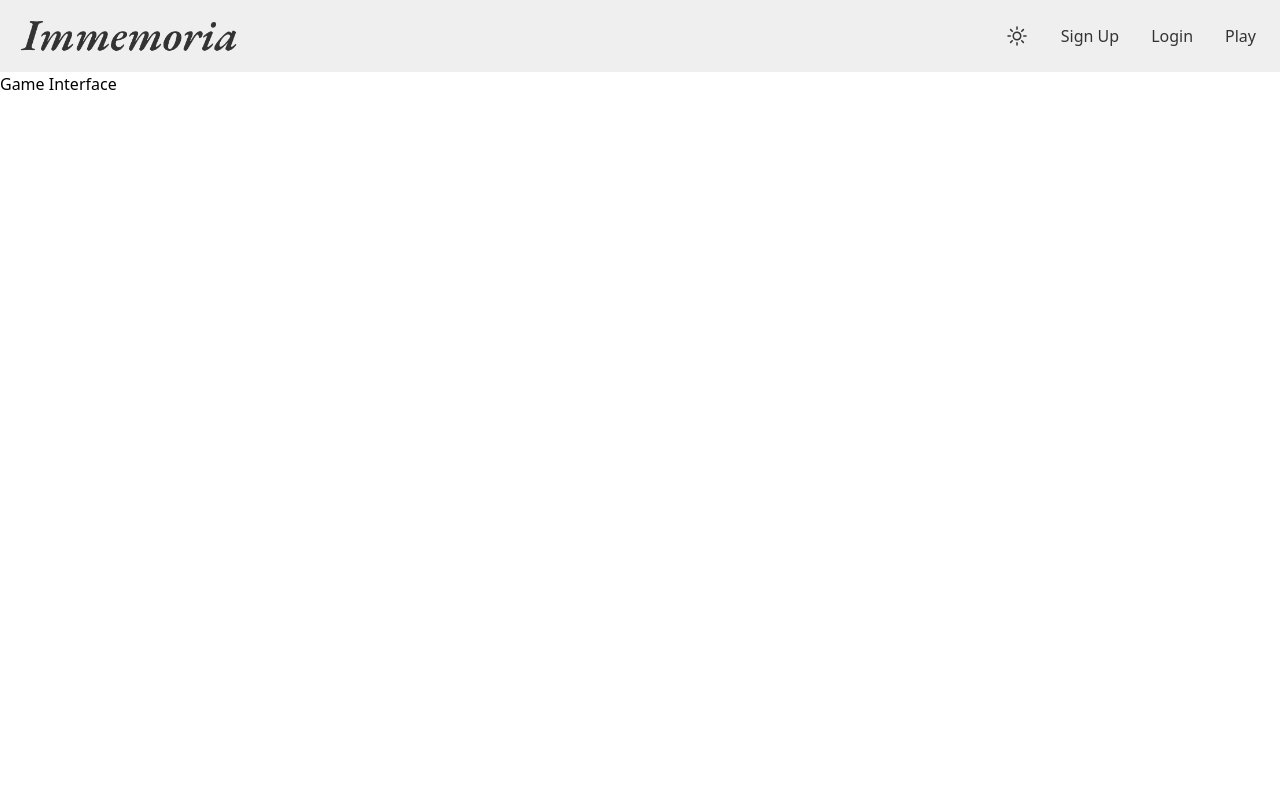
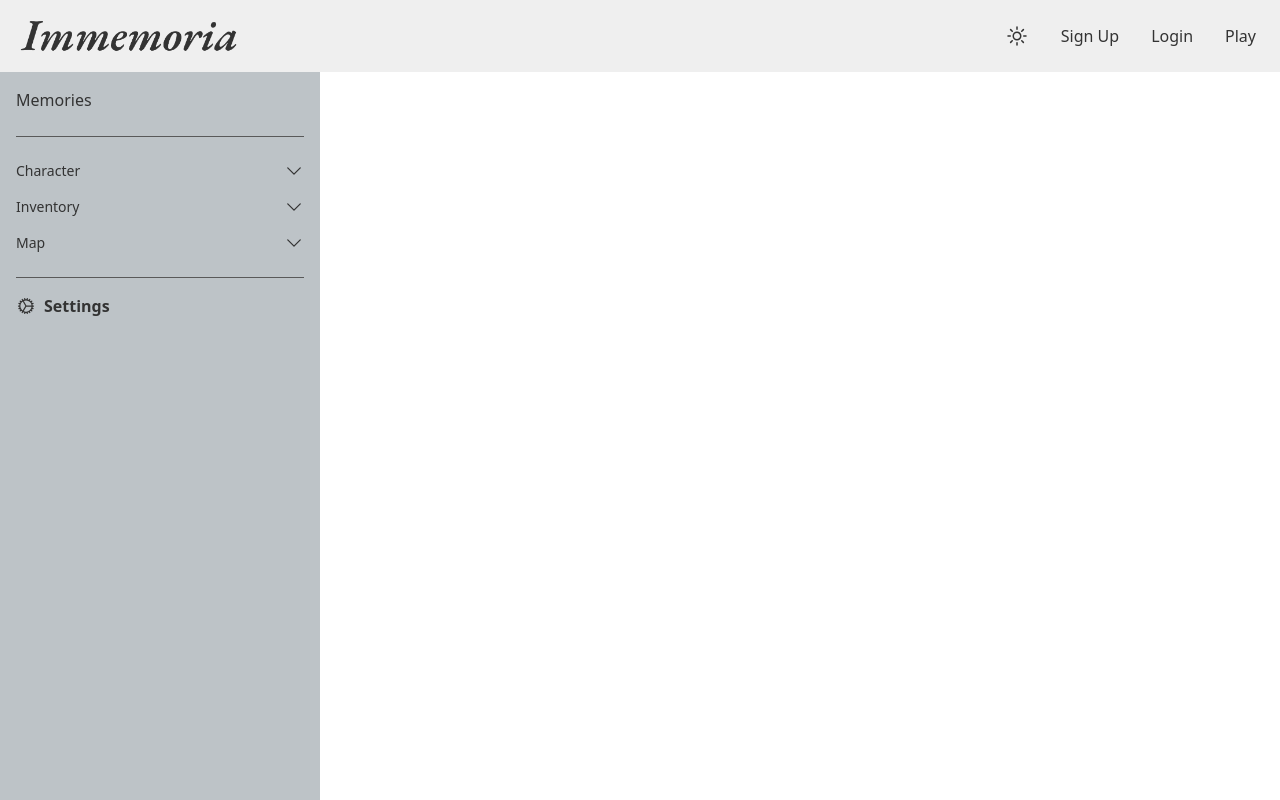
Before and after one commit to sean-a-ogrady/Immemoria-client, a React (Vite) app: page /play in a window 1280 px wide. Built offline with nearby package versions, Linux system fonts and the light colour scheme.

Commit message:
Create basic responsive sidebar

```diff
--- /dev/null
+++ b/src/assets/moonIcon.jsx
@@ -0,0 +1,7 @@
+export default function MoonIcon() {
+    return (
+        <svg xmlns="http://www.w3.org/2000/svg" fill="none" viewBox="0 0 24 24" strokeWidth={1.5} stroke="currentColor" className="w-6 h-6">
+            <path strokeLinecap="round" strokeLinejoin="round" d="M21.752 15.002A9.718 9.718 0 0118 15.75c-5.385 0-9.75-4.365-9.75-9.75 0-1.33.266-2.597.748-3.752A9.753 9.753 0 003 11.25C3 16.635 7.365 21 12.75 21a9.753 9.753 0 009.002-5.998z" />
+        </svg>
+    )
+}
--- /dev/null
+++ b/src/assets/sunIcon.jsx
@@ -0,0 +1,7 @@
+export default function SunIcon() {
+    return (
+        <svg xmlns="http://www.w3.org/2000/svg" fill="none" viewBox="0 0 24 24" strokeWidth={1.5} stroke="currentColor" className="w-6 h-6">
+            <path strokeLinecap="round" strokeLinejoin="round" d="M12 3v2.25m6.364.386l-1.591 1.591M21 12h-2.25m-.386 6.364l-1.591-1.591M12 18.75V21m-4.773-4.227l-1.591 1.591M5.25 12H3m4.227-4.773L5.636 5.636M15.75 12a3.75 3.75 0 11-7.5 0 3.75 3.75 0 017.5 0z" />
+        </svg>
+    )
+}
--- a/src/components/siteNavbar.jsx
+++ b/src/components/siteNavbar.jsx
@@ -4,6 +4,8 @@ import { Bars3Icon, XMarkIcon } from '@heroicons/react/24/outline';
 import { useNavigate } from 'react-router-dom';
 import darkModeLogo from '../assets/Immemoria-logo-dark-theme.png';
 import lightModeLogo from '../assets/Immemoria-logo-light-theme.png';
+import SunIcon from '../assets/sunIcon.jsx';
+import MoonIcon from '../assets/moonIcon.jsx';
 
 const DesktopNavbarButton = ({ children, onClick }) => {
     return (
@@ -23,17 +25,7 @@ const MobileNavbarButton = ({ children, onClick }) => {
 
 // Function to return the appropriate icon based on the darkMode state
 const DarkModeIcon = ({ darkMode }) => {
-    return darkMode ? (
-        // Moon Icon
-        <svg xmlns="http://www.w3.org/2000/svg" fill="none" viewBox="0 0 24 24" strokeWidth={1.5} stroke="currentColor" className="w-6 h-6">
-            <path strokeLinecap="round" strokeLinejoin="round" d="M21.752 15.002A9.718 9.718 0 0118 15.75c-5.385 0-9.75-4.365-9.75-9.75 0-1.33.266-2.597.748-3.752A9.753 9.753 0 003 11.25C3 16.635 7.365 21 12.75 21a9.753 9.753 0 009.002-5.998z" />
-        </svg>
-    ) : (
-        // Sun Icon
-        <svg xmlns="http://www.w3.org/2000/svg" fill="none" viewBox="0 0 24 24" strokeWidth={1.5} stroke="currentColor" className="w-6 h-6">
-            <path strokeLinecap="round" strokeLinejoin="round" d="M12 3v2.25m6.364.386l-1.591 1.591M21 12h-2.25m-.386 6.364l-1.591-1.591M12 18.75V21m-4.773-4.227l-1.591 1.591M5.25 12H3m4.227-4.773L5.636 5.636M15.75 12a3.75 3.75 0 11-7.5 0 3.75 3.75 0 017.5 0z" />
-        </svg>
-    );
+    return darkMode ? <MoonIcon /> : <SunIcon />;
 };
 
 function SiteNavbar({ toggleDarkMode, darkMode }) {
@@ -52,13 +44,12 @@ function SiteNavbar({ toggleDarkMode, darkMode }) {
                         {/* Logo with navigation to root */}
                         <img src={darkMode ? darkModeLogo : lightModeLogo} alt="Logo" className="h-10 w-auto cursor-pointer" onClick={() => handleNavigation('/')} />
 
-                        <div className="sm:hidden">
                         {/* Mobile Menu Icon */}
-                            <Disclosure.Button className="inline-flex items-center justify-center p-2 rounded-md text-light-primary-text dark:text-dark-primary-text hover:text-light-secondary-text dark:hover:text-dark-secondary-text focus:outline-none focus:ring-2 focus:ring-inset focus:ring-dark-accent">
+                        <Disclosure.Button className="sm:hidden inline-flex items-center justify-center p-2 rounded-md text-light-primary-text dark:text-dark-primary-text hover:text-light-secondary-text dark:hover:text-dark-secondary-text focus:outline-none focus:ring-2 focus:ring-inset focus:ring-dark-accent">
                             <span className="sr-only">Open main menu</span>
                             {open ? <XMarkIcon className="block h-6 w-6" aria-hidden="true" /> : <Bars3Icon className="block h-6 w-6" aria-hidden="true" />}
                         </Disclosure.Button>
-                        </div>
+
 
                         <div className="hidden sm:flex sm:items-center sm:space-x-4">
                             {/* Dark Mode Toggle */}
--- a/src/routes/gameInterface.jsx
+++ b/src/routes/gameInterface.jsx
@@ -1,7 +1,81 @@
+import React from 'react';
+import { Disclosure } from '@headlessui/react';
+import { Bars3Icon, XMarkIcon, ChevronUpIcon, ChevronDownIcon, CogIcon } from '@heroicons/react/24/outline';
+
 export default function GameInterface() {
+    const handleSettingsClick = () => {
+        // Implement logic to open settings window
+    };
+
     return (
-        <div>
-        <h1>Game Interface</h1>
+        <div className="flex flex-row min-h-[calc(100vh-72px)] bg-light-background dark:bg-dark-background">
+            {/* Sidebar */}
+            <Disclosure as="nav">
+                {({ open }) => (
+                    <>
+                        {/* Mobile Sidebar Toggle */}
+                        <div className="sm:hidden fixed bottom-4 right-4 z-20">
+                            <Disclosure.Button className="p-2 rounded-full bg-light-accent dark:bg-dark-accent">
+                                <span className="sr-only">Toggle sidebar</span>
+                                {open ? <XMarkIcon className="h-6 w-6" /> : <Bars3Icon className="h-6 w-6" />}
+                            </Disclosure.Button>
+                        </div>
+
+                        {/* Combined Sidebar Content for Mobile and Desktop */}
+                        <div className={`${open ? 'block' : 'hidden'} h-full sm:block px-4 py-2 w-[100vw] sm:w-[320px] bg-light-sidebar dark:bg-dark-sidebar z-10 flex flex-col`}>
+                            {/* Section header - Memories */}
+                            <h2 className="py-2 text-m font-medium text-light-primary-text dark:text-dark-primary-text">Memories</h2>
+
+                            <hr className="my-4 border-light-secondary-text dark:border-dark-secondary-text" />
+
+                            {/* Character */}
+                            <SidebarSection title="Character" />
+
+                            {/* Inventory */}
+                            <SidebarSection title="Inventory" />
+
+                            {/* Map */}
+                            <SidebarSection title="Map" />
+
+                            {/* dividing line */}
+                            <hr className="my-4 border-light-secondary-text dark:border-dark-secondary-text" />
+
+                            {/* Settings */}
+                            <button
+                                onClick={handleSettingsClick}
+                                className="flex items-center w-full mb-3 text-left font-semibold text-light-primary-text dark:text-dark-primary-text hover:text-light-accent dark:hover:text-dark-accent"
+                            >
+                                <CogIcon className="h-5 w-5 mr-2" />
+                                Settings
+                            </button>
+                        </div>
+                    </>
+                )}
+            </Disclosure>
+
+            {/* Center Content */}
+            <div className="flex-grow flex justify-center">
+                {/* Center content here */}
+            </div>
         </div>
-    )
+    );
 }
+
+const SidebarSection = ({ title }) => (
+    <Disclosure>
+        {({ open }) => (
+            <>
+                <Disclosure.Button className="flex justify-between w-full py-2 text-sm font-medium text-left text-light-primary-text dark:text-dark-primary-text hover:text-light-accent dark:hover:text-dark-accent">
+                    {title}
+                    <span className="ml-2">
+                        {open ? <ChevronUpIcon className="h-5 w-5" /> : <ChevronDownIcon className="h-5 w-5" />}
+                    </span>
+                </Disclosure.Button>
+                <Disclosure.Panel className="px-4 pt-4 pb-2 text-sm text-light-secondary-text dark:text-dark-secondary-text">
+                    {/* Placeholder content for each section */}
+                    Content for {title}
+                </Disclosure.Panel>
+            </>
+        )}
+    </Disclosure>
+);
--- a/src/routes/landingPage.jsx
+++ b/src/routes/landingPage.jsx
@@ -10,7 +10,7 @@ function LandingPage() {
 
     return (
         <div className="flex flex-col items-center justify-center min-h-[calc(100vh-72px)] bg-light-background dark:bg-dark-background text-center px-4">
-          {/* ^^^ Adjust min-h based on the height of your navbar */}
+          {/* ^^^ Adjust min-h based on the height of navbar  - Currently set to 72px */}
             <div className="flex flex-col items-center justify-center space-y-6">
                 <h1 className="text-4xl font-bold text-light-primary-text dark:text-dark-primary-text">
                     Welcome to Immemoria
```
Lines whose indentation alone changed are shown as unchanged.
